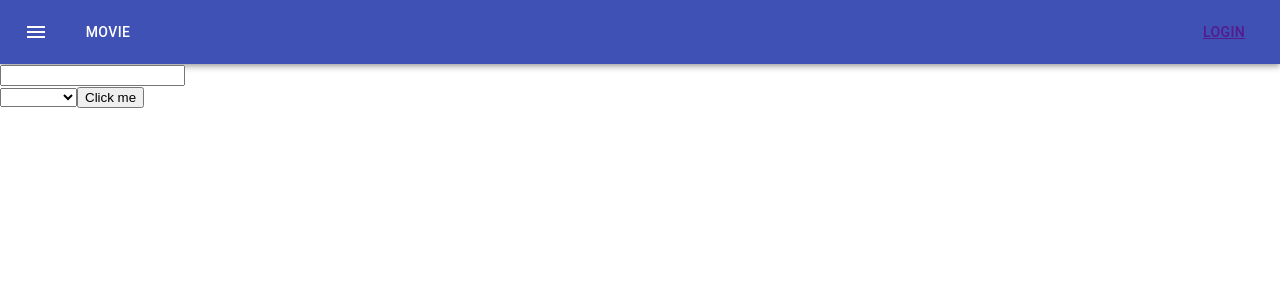
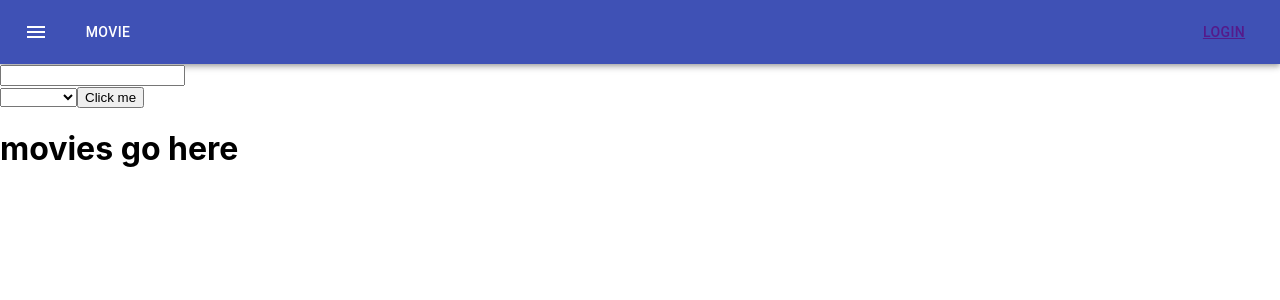
Before and after one commit to the-incrudibles/DefinitelyNotIMDB, a React (Create React App) app in the folder client/: page /search in a window 1280 px wide. Shown: the top 300 px of the page. Built offline with nearby package versions, Linux system fonts and the light colour scheme; no server answers.

Commit message:
clearing dropdown

```diff
--- a/client/src/Pages/Search/Search.js
+++ b/client/src/Pages/Search/Search.js
@@ -3,7 +3,7 @@ import Axios from 'axios';
 
 const Search = _ => {
   const [searchState, setSearchState] = useState({
-    searchArea: 'nothing'
+    searchArea: ''
   })
 
   const searchTerm = useRef()
@@ -22,6 +22,8 @@ const Search = _ => {
       Axios.get(`https://api.themoviedb.org/3/search/multi?api_key=d12a96cdcfe3d81297140ffea9dca118&language=en-US&query=${searchTerm.current.value}&page=1&include_adult=false`)
         .then(data => {
           console.log(data.data)
+          searchTerm.current.value = ''
+          setSearchState({ ...searchState, searchArea: '' })
         })
         .catch(e => console.log(e))
     } else if (searchState.searchArea === 'celebrity') {
@@ -29,12 +31,16 @@ const Search = _ => {
       Axios.get(`https://api.themoviedb.org/3/search/person?api_key=d12a96cdcfe3d81297140ffea9dca118&language=en-US&query=${searchTerm.current.value}&page=1&include_adult=false`)
         .then(data => {
           console.log(data.data)
+          searchTerm.current.value = ''
+          setSearchState({ ...searchState, searchArea: '' })
         })
         .catch(e => console.log(e))
     } else if (searchState.searchArea === 'tv') {
       Axios.get(`https://api.themoviedb.org/3/search/tv?api_key=d12a96cdcfe3d81297140ffea9dca118&language=en-US&query=${searchTerm.current.value}&page=1`)
         .then(data => {
           console.log(data.data)
+          searchTerm.current.value = ''
+          setSearchState({ ...searchState, searchArea: '' })
         })
         .catch(e => console.log(e))
     }
@@ -42,9 +48,9 @@ const Search = _ => {
 
   return (
     <>
-      <input type='text' name='search' id='searchTerm' ref={searchTerm} />
-      <br />
       <form>
+        <input type='text' name='search' id='searchTerm' ref={searchTerm} />
+        <br />
         <select
           value={searchState.searchArea}
           onChange={searchState.handleSearchArea}
@@ -59,7 +65,7 @@ const Search = _ => {
       </form>
 
       <div>
-
+        <h1>movies go here</h1>
       </div>
     </>
   )
```
